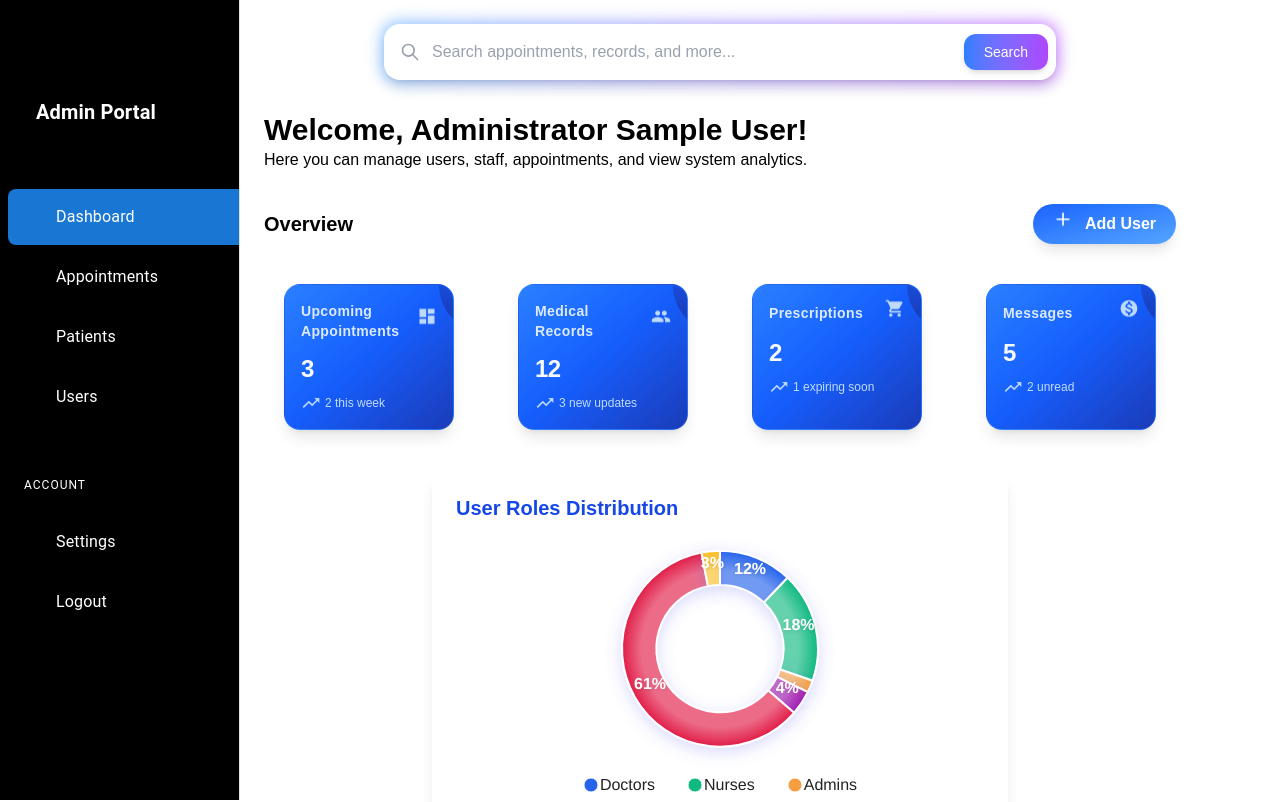
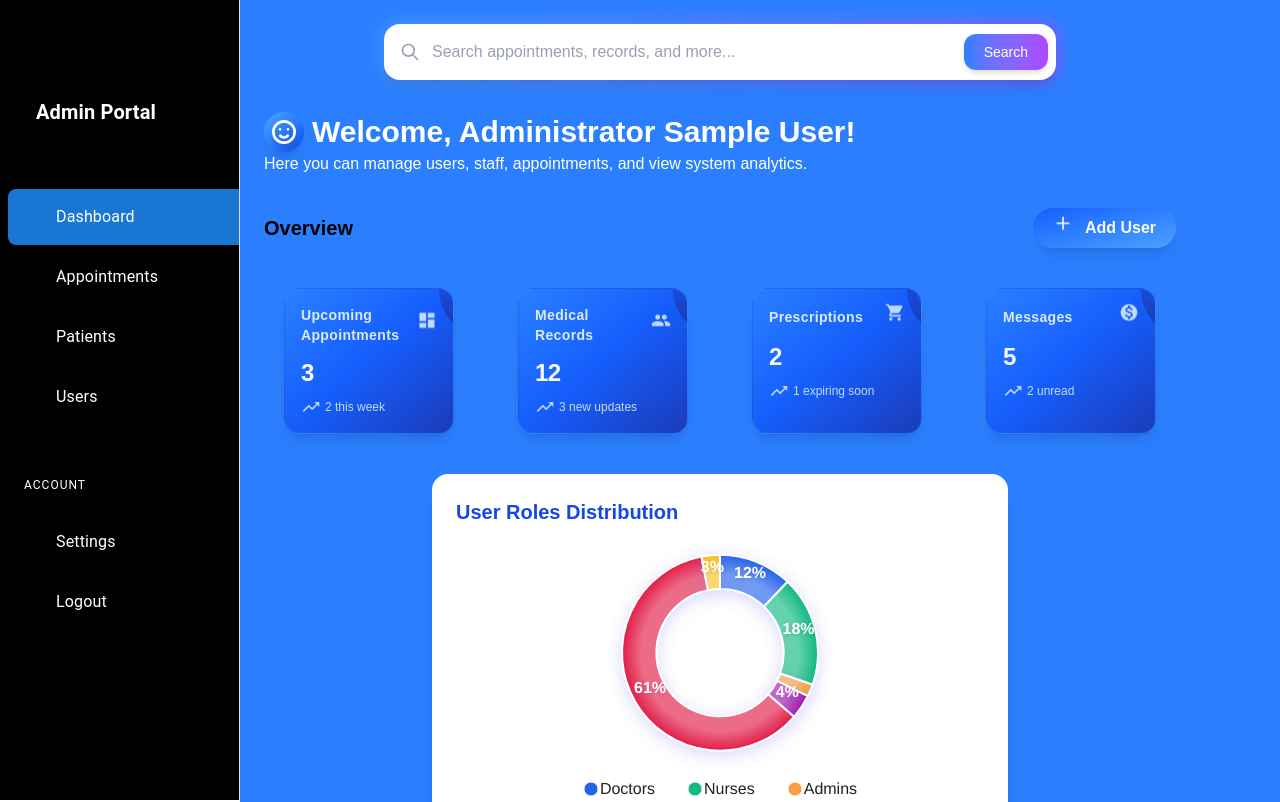
Before and after one commit to Sparta503/hospital-management-system, a Next.js app: page /admin/dashboard in a window 1280 px wide. Shown: the top 802 px of the page. Built offline with nearby package versions, Linux system fonts and the light colour scheme; sample sign-in values are in the browser's storage; some icons are missing.

Commit message:
Update page.tsx

```diff
--- a/src/app/admin/dashboard/page.tsx
+++ b/src/app/admin/dashboard/page.tsx
@@ -129,8 +129,9 @@ export default function AdminDashboard() {
   }
 
   return (
-    <Container
-      maxWidth={false}
+    <div className="min-h-screen w-full bg-blue-500">
+      <Container
+        maxWidth={false}
       sx={{
         p: 3,
         m: 0,
@@ -146,8 +147,24 @@ export default function AdminDashboard() {
       <SearchBar />
       {/* Welcome Message */}
       <div className="mb-8 mt-6">
-        <h1 className="text-2xl md:text-3xl font-bold text-black">Welcome, Administrator  {user.name}!</h1>
-        <p className="text-black">Here you can manage users, staff, appointments, and view system analytics.</p>
+        <h1 className="text-2xl md:text-3xl font-bold text-white flex items-center gap-2">
+          <span className="inline-block rounded-full bg-gradient-to-br from-blue-400 via-blue-500 to-blue-700 p-1 shadow-lg transition-transform duration-300 hover:scale-110 hover:shadow-blue-300/80 animate-blink group relative">
+            <svg xmlns="http://www.w3.org/2000/svg" className="h-8 w-8 text-white drop-shadow-lg" fill="none" viewBox="0 0 24 24" stroke="currentColor" strokeWidth="2">
+              <path strokeLinecap="round" strokeLinejoin="round" d="M14.828 14.828a4 4 0 01-5.656 0M9 10h.01M15 10h.01M12 20a8 8 0 100-16 8 8 0 000 16z" />
+            </svg>
+            <style jsx>{`
+              @keyframes blink {
+                0%, 100% { opacity: 1; }
+                45% { opacity: 1; }
+                50% { opacity: 0.2; }
+                55% { opacity: 1; }
+              }
+              .animate-blink { animation: blink 2s infinite; }
+            `}</style>
+          </span>
+          Welcome, Administrator {user.name}!
+        </h1>
+        <p className="text-white">Here you can manage users, staff, appointments, and view system analytics.</p>
       </div>
       {/* Shared Patient Dashboard Cards */}
       <div className="flex justify-between items-center mb-2">
@@ -179,6 +196,7 @@ export default function AdminDashboard() {
           <QuickActions />
         </div>
       </div>
-    </Container>
+      </Container>
+    </div>
   );
 }
```
